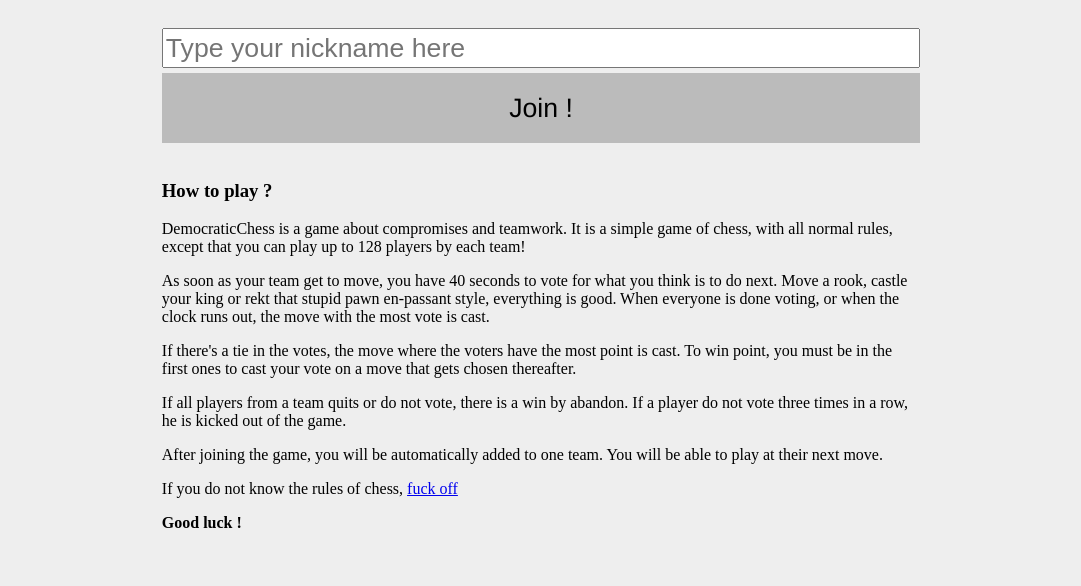
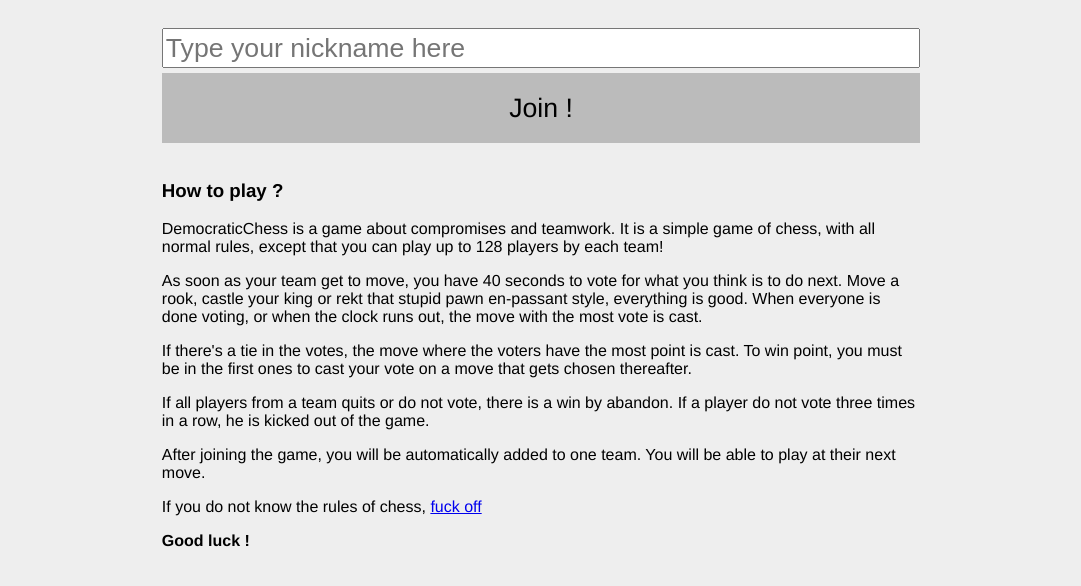
Before and after one commit to ProtectedVariable/DemocraticChess, a plain HTML site: page client/index.html in a window 1280 px wide. Shown: the part 106-692 px from the top of the page, without its empty margins (99-1180 px from the left). Drawn offline with Linux system fonts and the light colour scheme.

Commit message:
Changed CSS for addition of rules into index.html

```diff
--- a/client/css/style.css
+++ b/client/css/style.css
@@ -132,3 +132,7 @@
 body {
     background-color: #eeeeee;
 }
+
+p, h3 {
+    font-family: "Helvetica";
+}
```
